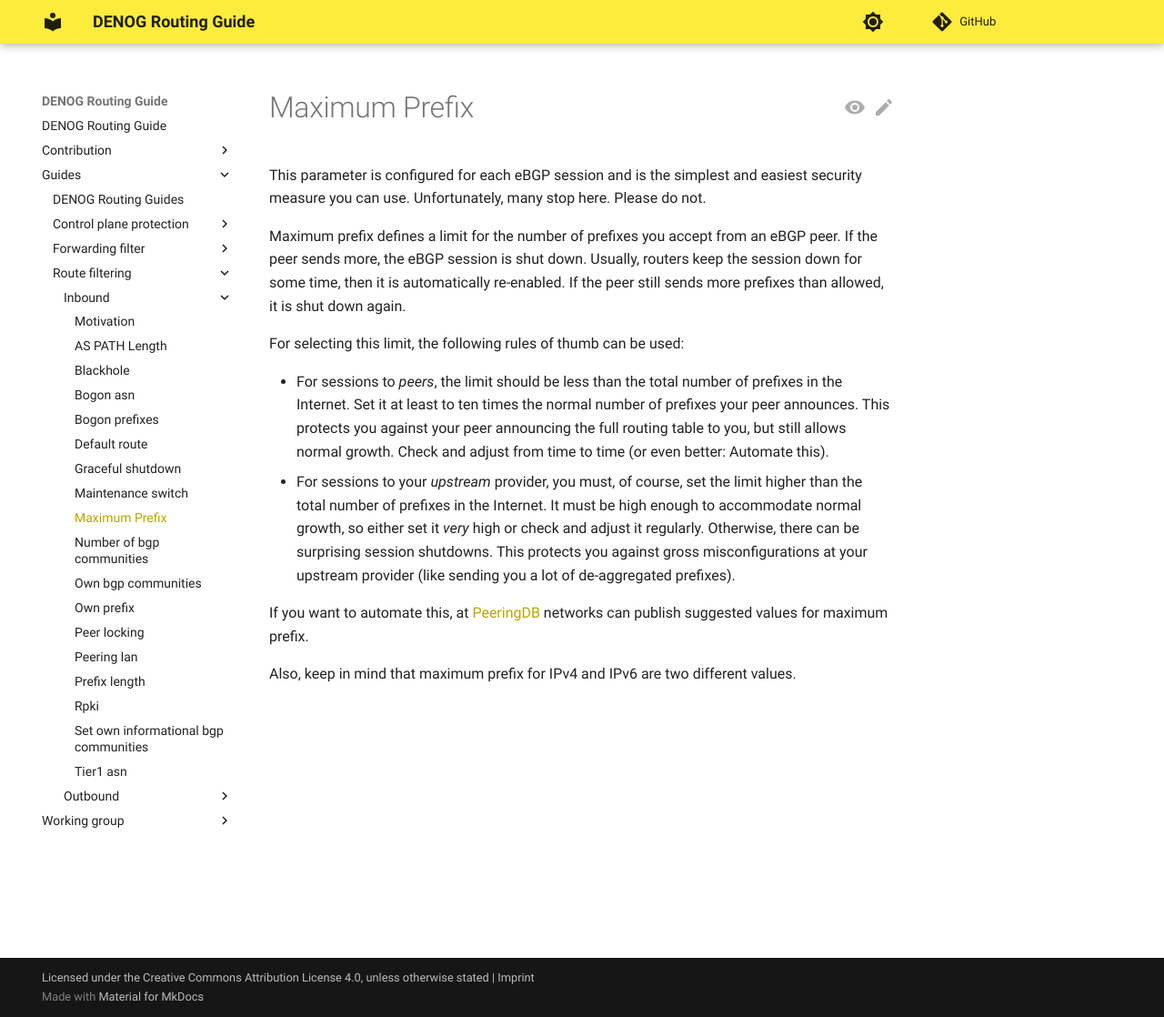
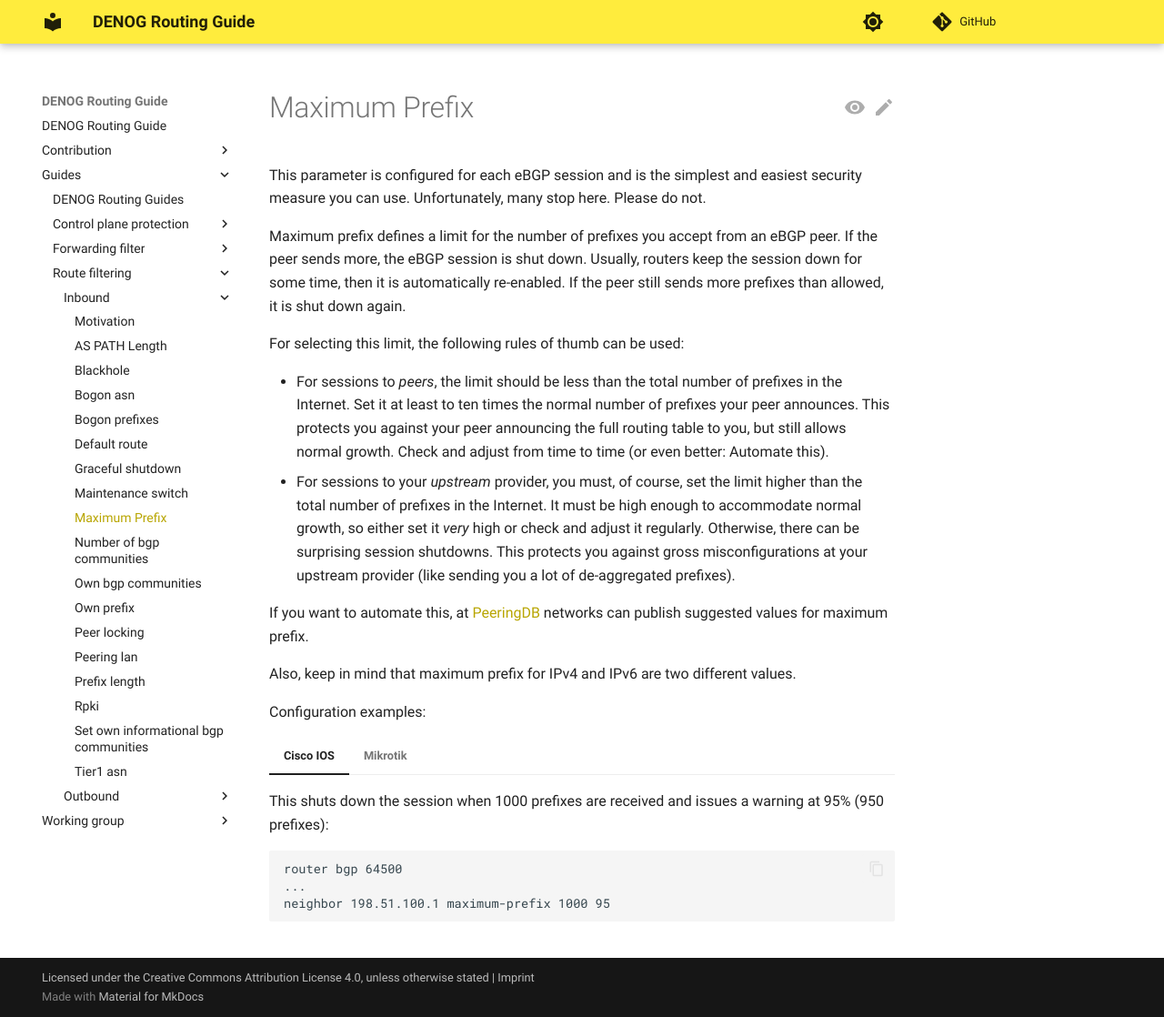
Before and after one commit to denog/routing-guide, an MkDocs documentation site: the page built from docs/guides/route_filtering/inbound/max_prefix.md, in a window 1280 px wide and 1118 px high. Shown: the whole window at 91% size. Built offline with MkDocs 1.6.1 and Material for MkDocs 9.7.7, drawn with Linux system fonts in a browser that asks for light colours; comment, search, counter and statistics services are not loaded.

Commit message:
added cisco example

````diff
--- a/docs/guides/route_filtering/inbound/max_prefix.md
+++ b/docs/guides/route_filtering/inbound/max_prefix.md
@@ -12,3 +12,15 @@ For selecting this limit, the following rules of thumb can be used:
 If you want to automate this, at [PeeringDB](https://peeringdb.com) networks can publish suggested values for maximum prefix.
 
 Also, keep in mind that maximum prefix for IPv4 and IPv6 are two different values.
+
+Configuration examples:
+
+=== "Cisco IOS"
+    This shuts down the session when 1000 prefixes are received and issues a warning at 95% (950 prefixes):
+    ```
+    router bgp 64500
+    ...
+    neighbor 198.51.100.1 maximum-prefix 1000 95
+    ```
+
+=== "Mikrotik"
````
